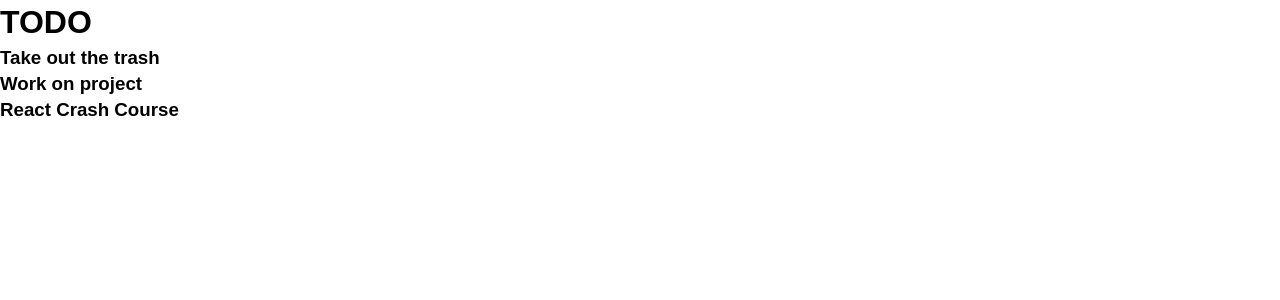
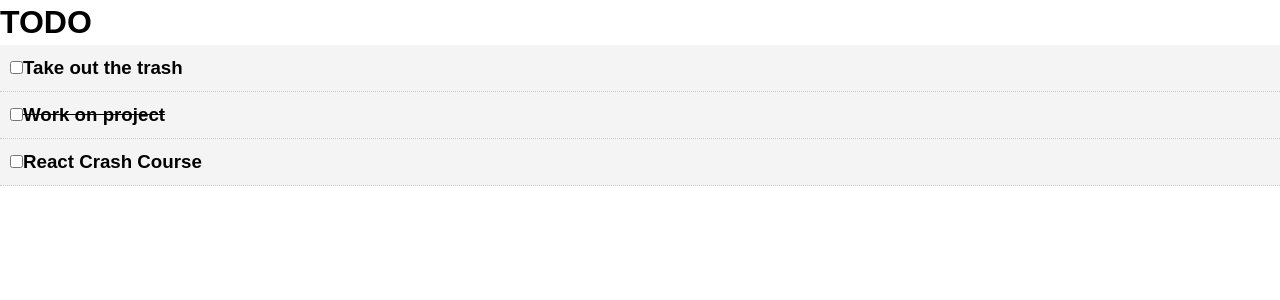
Before and after one commit to Ashwani11000/2do, a React (Create React App) app in the folder 2do/: page / in a window 1280 px wide. Shown: the top 300 px of the page. Built offline with nearby package versions, Linux system fonts and the light colour scheme.

Commit message:
set markcomplete in todo.

```diff
--- a/2do/src/App.js
+++ b/2do/src/App.js
@@ -15,7 +15,7 @@ class App extends Component {
       {
         id: 2,
         title: 'Work on project',
-        completed: false
+        completed: true
       },
       {
         id: 3,
--- a/2do/src/components/Todo.js
+++ b/2do/src/components/Todo.js
@@ -4,12 +4,17 @@ import PropTypes from 'prop-types';
 
 
 class Todo extends Component {
-  render()
+    markComplete=(e)=> {
+        console.log("Hello")
+    }
+
+    render()
   {
     //console.log(this.props.todos);
     return this.props.todos.map((todo)=>(
         <h3>
-            <TodoItem key= {todo.id} td= {todo}/>
+            <TodoItem key= {todo.id} td= {todo} markComplete=
+            {this.markComplete}/>
             {/* key= {todo.id} prevents the child error without key error*/}
 
         </h3>
--- a/2do/src/components/TodoItem.js
+++ b/2do/src/components/TodoItem.js
@@ -3,10 +3,33 @@ import PropTypes from 'prop-types';
 
 
 export class TodoItem extends Component {
+    getStyle = () =>{
+        if(this.props.td.completed){
+            return {
+                background: '#f4f4f4',
+                padding: '10px',
+                borderBottom: '1px #ccc dotted',
+                textDecoration: 'line-through'
+            }
+        }
+        else{
+            return {
+                background: '#f4f4f4',
+                padding: '10px',
+                borderBottom: '1px #ccc dotted',
+                textDecoration: 'none'
+            }
+        }
+    }
+
+
     render(){
         return (
-        <div>
-            {this.props.td.title}
+        <div style = {this.getStyle()}>
+            <p>
+                <input type="checkbox" onChange ={this.props.markComplete} />
+                {this.props.td.title}
+            </p>
         </div>
     );
 }
@@ -17,4 +40,8 @@ TodoItem.propTypes = {
 
 }
 
+// const itemStyle = {
+//     backgroundColor:'#121212'
+// }
+
 export default TodoItem;
```
